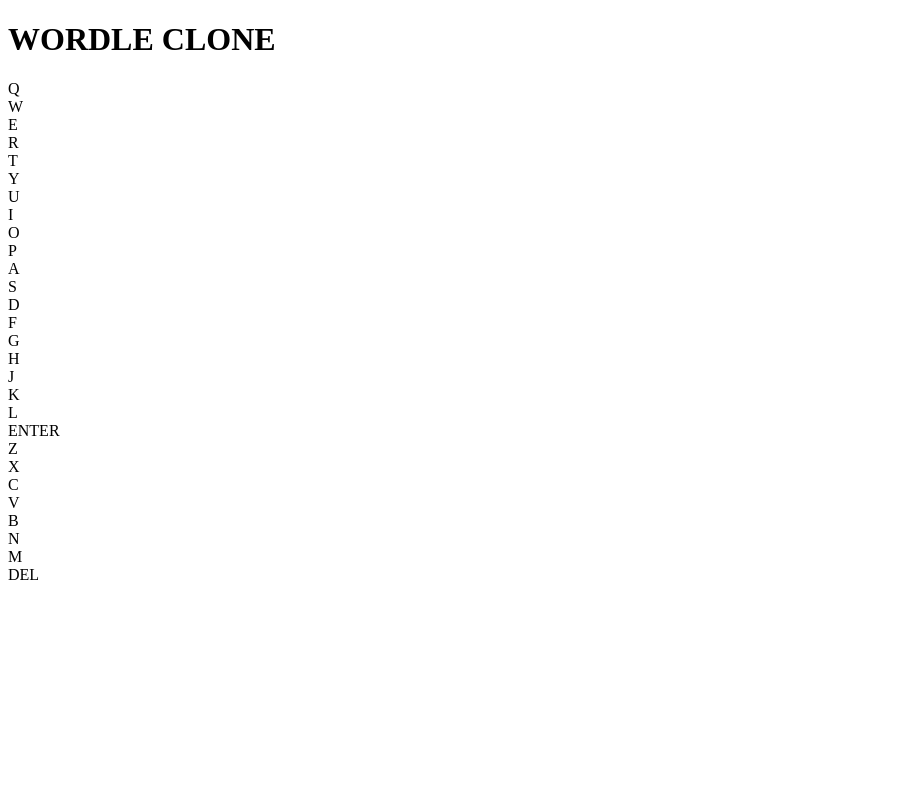
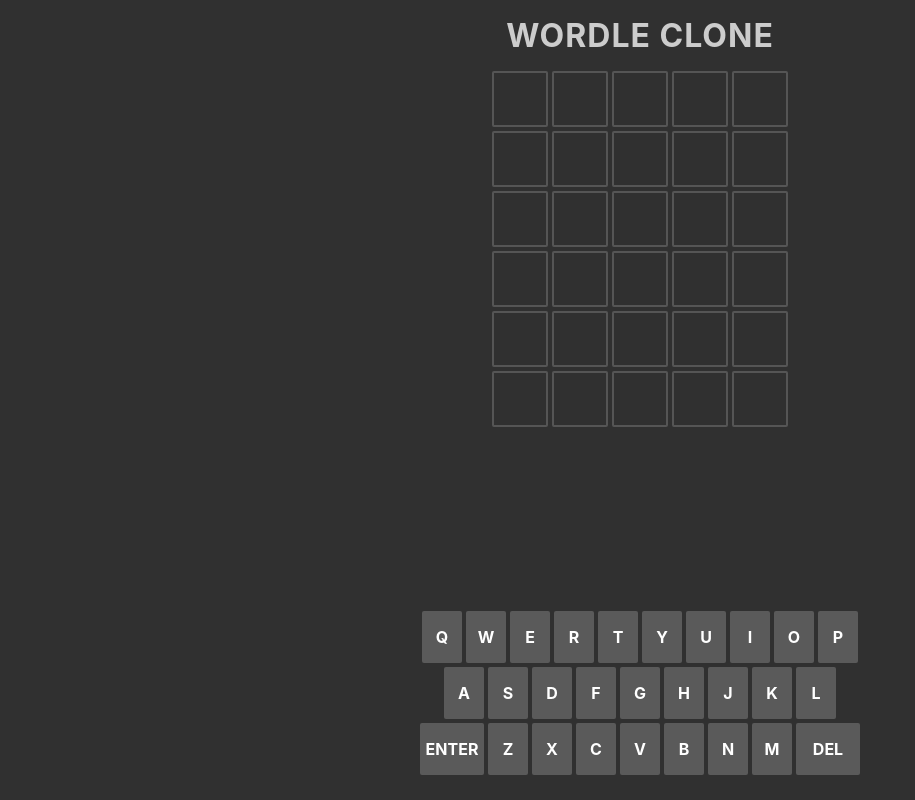
Before and after one commit to qhungg289/wordle-clone, a website built with Vite: page index.html in a window 1280 px wide. Shown: the whole page, without its empty margins (0-915 px from the left). Built offline with nearby package versions, Linux system fonts and the light colour scheme.

Commit message:
Update styling

```diff
--- a/src/style.css
+++ b/src/style.css
@@ -1,8 +1,87 @@
-#app {
-  font-family: Avenir, Helvetica, Arial, sans-serif;
-  -webkit-font-smoothing: antialiased;
-  -moz-osx-font-smoothing: grayscale;
-  text-align: center;
-  color: #2c3e50;
-  margin-top: 60px;
+*,
+*::before,
+*::after {
+	box-sizing: border-box;
+	margin: 0;
+	padding: 0;
 }
+
+:root {
+	--bg-color: #303030;
+	--border-color: #555555;
+	--text-color: #cccccc;
+}
+
+body {
+	font-family: -apple-system, BlinkMacSystemFont, "Segoe UI", Roboto, Oxygen,
+		Ubuntu, Cantarell, "Open Sans", "Helvetica Neue", sans-serif;
+	background-color: var(--bg-color);
+	color: var(--text-color);
+}
+
+.title {
+	text-align: center;
+	letter-spacing: 1px;
+	margin-top: 1rem;
+}
+
+.gameboard {
+	width: fit-content;
+	margin-inline: auto;
+	margin-top: 1rem;
+}
+
+.gameboard__row {
+	display: flex;
+	gap: 0.25rem;
+	margin-bottom: 0.25rem;
+}
+
+.gameboard__cell {
+	width: 3.5rem;
+	height: 3.5rem;
+	border: 2px solid var(--border-color);
+	border-radius: 2px;
+	user-select: none;
+	display: flex;
+	align-items: center;
+	justify-content: center;
+	font-weight: bold;
+	font-size: 2rem;
+}
+
+.keyboard {
+	display: flex;
+	flex-direction: column;
+	align-items: center;
+	gap: 0.25rem;
+	position: absolute;
+	width: 100%;
+	bottom: 25px;
+}
+
+.keyboard__first,
+.keyboard__second,
+.keyboard__third {
+	display: flex;
+	gap: 0.25rem;
+}
+
+.keyboard__key {
+	display: flex;
+	width: 2.5rem;
+	height: 3.25rem;
+	background-color: #5a5a5a;
+	color: white;
+	border-radius: 2px;
+	text-align: center;
+	font-weight: bold;
+	justify-content: center;
+	align-items: center;
+	user-select: none;
+	cursor: pointer;
+}
+
+.keyboard__action {
+	width: 4rem;
+}
```
